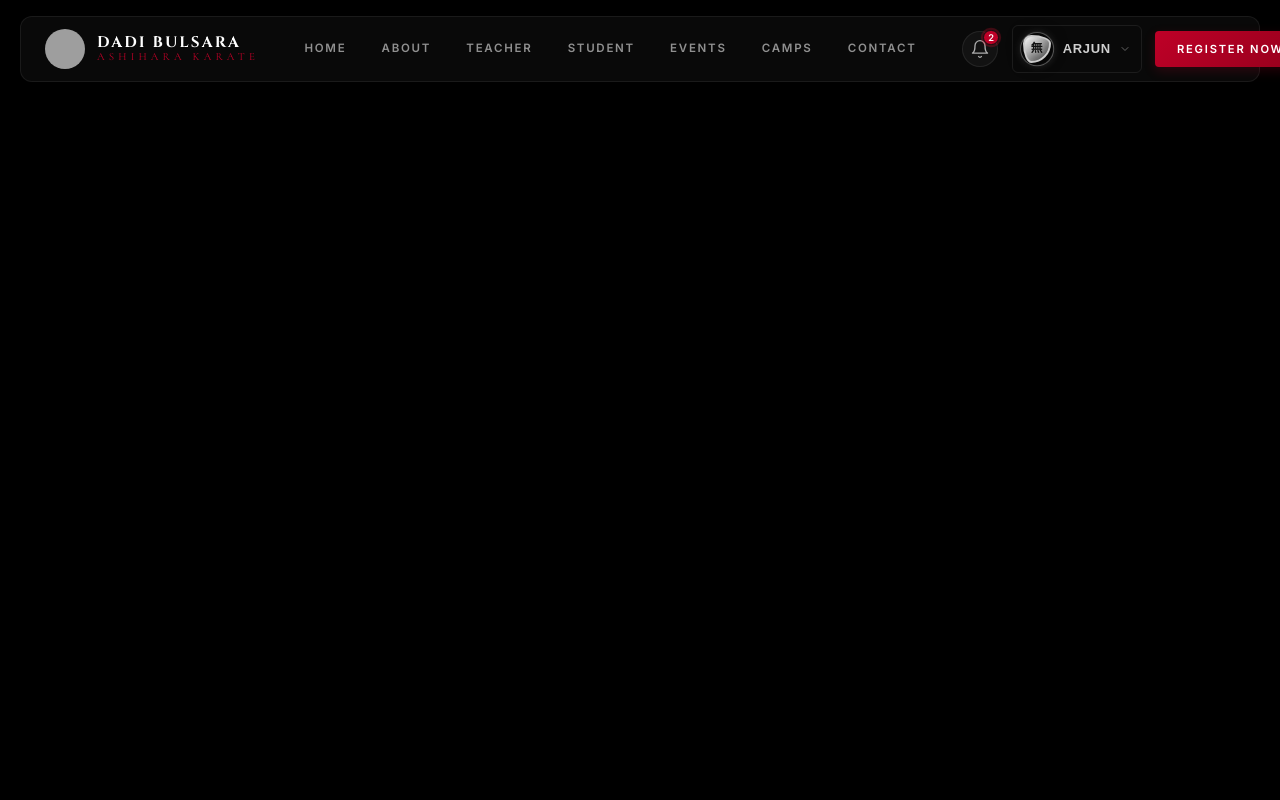
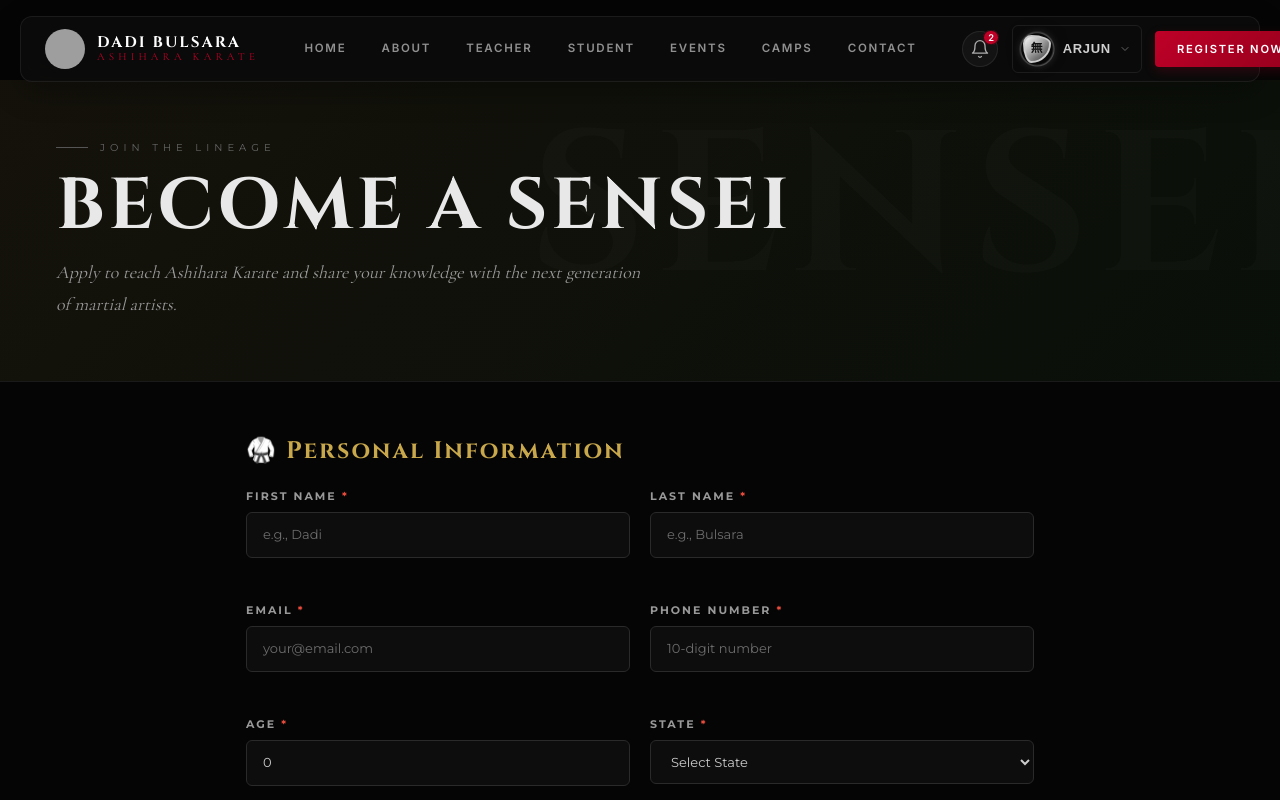
Before and after one commit to op2624685-sys/Dadi-Bulsara-Ashihara-Karate, a Next.js app: page /teacher/registration in a window 1280 px wide. Shown: the top 800 px of the page. Built offline with nearby package versions, Linux system fonts and the light colour scheme; grey boxes are pictures that could not be loaded.

Commit message:
create teacher registration form page

```diff
--- a/src/app/(main)/teacher/registration/page.tsx
+++ b/src/app/(main)/teacher/registration/page.tsx
@@ -1,4 +1,5 @@
 import type { Metadata } from "next";
+import TeacherRegistrationPage from "./TeacherRegistrationPage";
 
 
 export const metadata: Metadata = {
@@ -7,5 +8,5 @@ export const metadata: Metadata = {
 };
 
 export default function Page() {
-  return ;
+  return <TeacherRegistrationPage />;
 }
```
Also changed, not shown: src/app/(main)/teacher/registration/TeacherRegistrationPage.tsx (+4 -4 lines).
